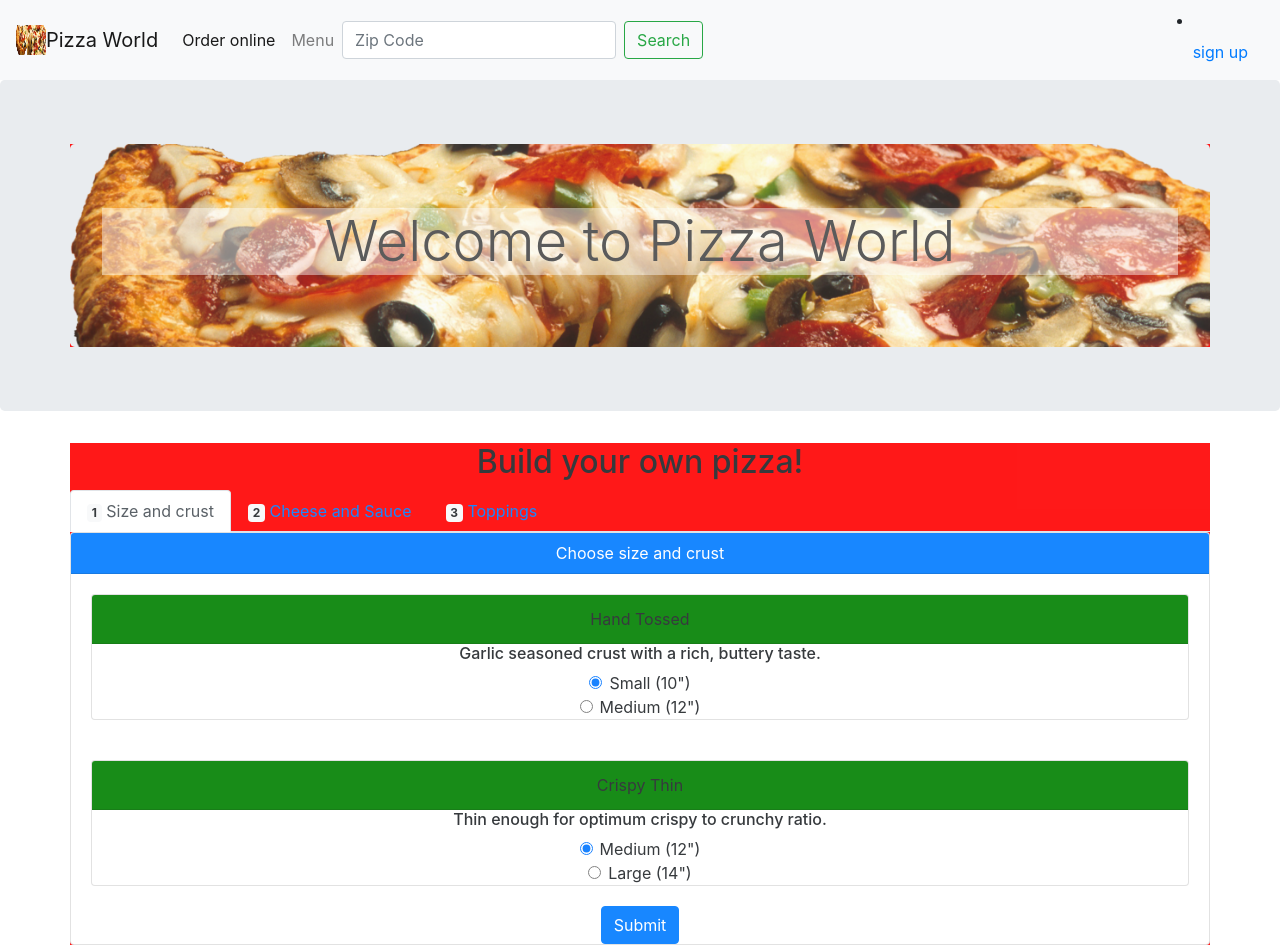
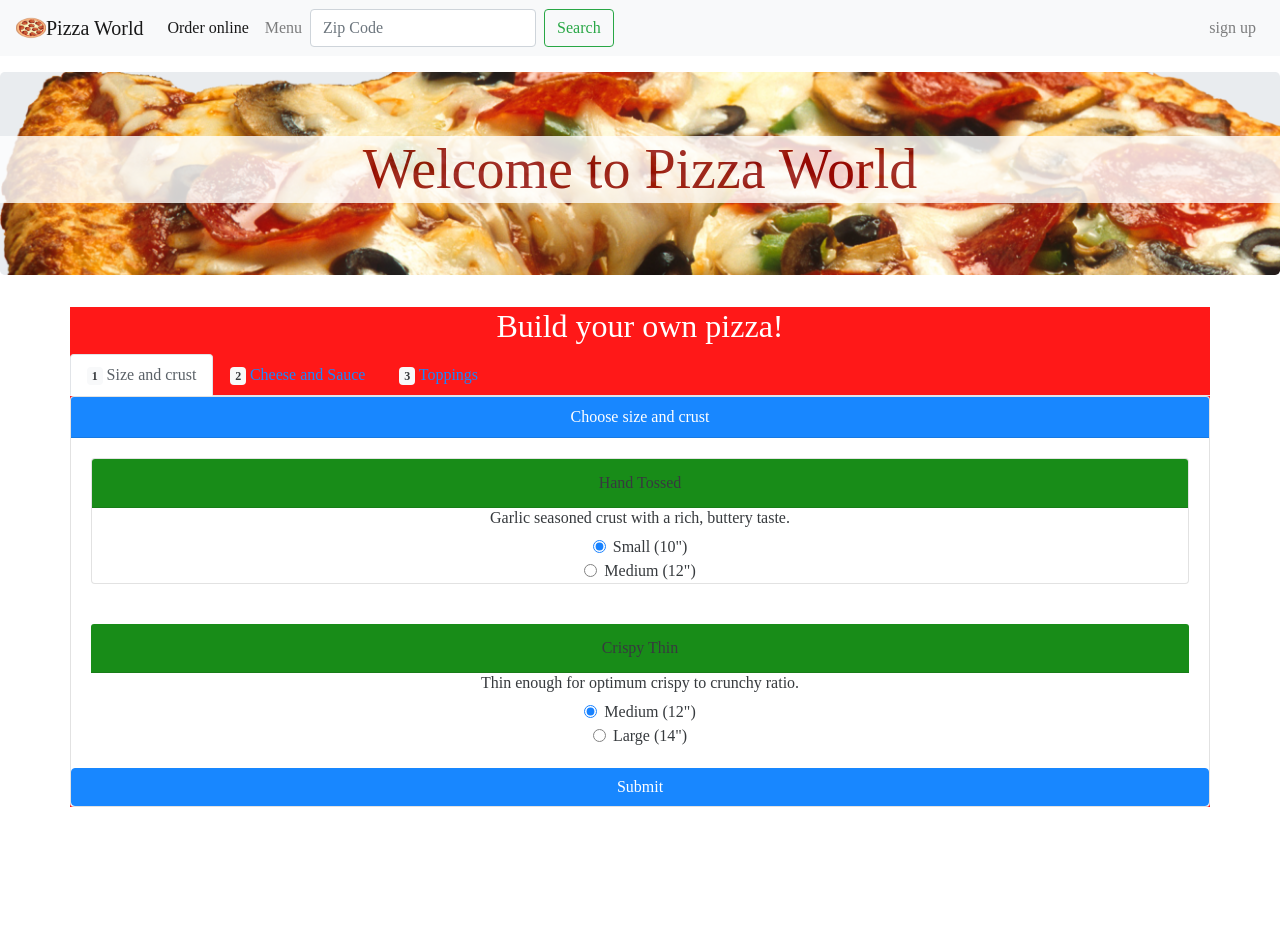
Before and after one commit to emihhorn/codeup-web-exercises, a plain HTML site: page order-pizza.html in a window 1280 px wide. After the commit the page ends 807 px from the top, so only its background shows below. Drawn offline with nearby package versions, Linux system fonts and the light colour scheme; a web font is replaced by a local one.

Commit message:
pizza1,2,3

```diff
--- a/css/custom.css
+++ b/css/custom.css
@@ -1,17 +1,25 @@
+
+@import url('https://fonts.googleapis.com/css2?family=Yusei+Magic&display=swap');
+
+*{
+    font-family: 'Yusei Magic';
+}
 h1{
     text-align: center;
-    background-color: rgba(255, 255, 255, 0.45);
-    color: #4c4c4c;
+    background-color: darkgreen;
+    color: darkred;
     padding-left: 0;
     padding-right: 0;
 }
 
 .jumbotron {
     background-size: cover;
+   ;
 }
 
 .container {
     background-color: red;
+    background-size: 100%;
     opacity: 90%;
     text-align: center;
     width: 100%;
@@ -19,6 +27,10 @@ h1{
     margin-bottom: auto;
     padding:0;
 }
+h2{
+color: #FFFFFF;
+}
+
 .list-group {
     list-style: none;
 }
@@ -29,14 +41,17 @@ h1{
 .card-header {
     background-color: green;
 }
+
+
+
 .dropdown-header {
     background-color: darkred;
 }
 
-#
+
 
 .display-4 {
     background: white;
+    background-size: 100%;
     opacity: 80%;
-    background-size: 100%;
 }
--- a/order-pizza.html
+++ b/order-pizza.html
@@ -7,19 +7,20 @@
           integrity="sha384-9aIt2nRpC12Uk9gS9baDl411NQApFmC26EwAOH8WgZl5MYYxFfc+NcPb1dKGj7Sk" crossorigin="anonymous">
     <link rel="stylesheet" href="css/custom.css">
     <meta name="viewport" content="width=device-width, initial-scale=1">
-<style>
+</head>
 
-</style>
 
+<body>
     <nav class="navbar navbar-expand-lg navbar-light bg-light">
-        <img src="img/pizza.png" width="30" height="30" alt="">
+        <img src="img/pizza1.png" width="30" height="30" alt="">
         <a class="navbar-brand" href="#">Pizza World</a>
         <button class="navbar-toggler" type="button" data-toggle="collapse" data-target="#navbarSupportedContent" aria-controls="navbarSupportedContent" aria-expanded="false" aria-label="Toggle navigation">
             <span class="navbar-toggler-icon"></span>
         </button>
 
         <div class="collapse navbar-collapse" id="navbarSupportedContent">
-            <ul class="navbar-nav mr-auto">
+            <ul class="navbar-nav mr-auto w-100">
+
                 <li class="nav-item active">
                     <a class="nav-link" href="#">Order online <span class="sr-only">(current)</span></a>
                 </li>
@@ -27,41 +28,32 @@
                     <a class="nav-link" href="#">Menu</a>
                 </li>
 
-                <form class="form-inline my-2 my-lg-0">
+                <form class="form-inline my-2 my-lg-0 mr-auto" >
                     <input class="form-control mr-sm-2" type="search" placeholder="Zip Code" aria-label="Search">
                     <button class="btn btn-outline-success my-2 my-sm-0" type="submit">Search</button>
                 </form>
+                    <li>
 
-<!--                -->
-<!--                <li class="nav-item dropdown">-->
-<!--                    <a class="nav-link dropdown-toggle" href="#" id="navbarDropdown" role="button" data-toggle="dropdown" aria-haspopup="true" aria-expanded="false">-->
-<!--                        Dropdown-->
-<!--                    </a>-->
-<!--                    <div class="dropdown-menu" aria-labelledby="navbarDropdown">-->
-<!--                        <a class="dropdown-item" href="#">Action</a>-->
-<!--                        <a class="dropdown-item" href="#">Another action</a>-->
-<!--                        <div class="dropdown-divider"></div>-->
-<!--                        <a class="dropdown-item" href="#">Something else here</a>-->
-<!--                    </div>-->
-
+                         <a href="" class="nav-link">sign up</a>
+                    </li>
             </ul>
             </li>
-            <li class="nav-item">
-                <a class="nav-link sign up" href="#" tabindex="-1" aria="true">sign up</a>
-            </li>
+
         </div>
     </nav>
+<main>
+    <header>
 
-    <div class="jumbotron">
-        <div class="container">
-            <div class="jumbotron <!--vh-200--> mb-0" style="background-image: url(img/pizza.png);">
-
+            <div class="jumbotron px-0 mt-3 " style="background-image: url(img/pizza.png);">
+                <div class="d-sm-none"></div>
+                <div class="d-none d-md-block"></div>
                 <h1 class="display-4">Welcome to Pizza World</h1>
             </div>
-        </div>
-    </div>
-    <div class="d-sm-none"></div>
-    <div class="d-none d-md-block"></div>
+
+
+
+    </header>
+</main>
     <div class="container">
         <!-- Content here --> <h2>Build your own pizza!</h2>
 
@@ -109,7 +101,6 @@
                     </div>
                 </div>
                 <div class="card-body">
-                    <div class="card" style="width: 100%;">
                         <div class="card-header">
                             Crispy Thin
                         </div>
@@ -137,8 +128,7 @@
     </div>
 
 
-</head>
-<body>
+</body>
 
 
 <script src="https://cdn.jsdelivr.net/npm/bootstrap@4.5.3/dist/js/bootstrap.bundle.min.js" integrity="sha384-ho+j7jyWK8fNQe+A12Hb8AhRq26LrZ/JpcUGGOn+Y7RsweNrtN/tE3MoK7ZeZDyx" crossorigin="anonymous"></script>
```
Also changed, not shown: img/italian-chef.jpg (added), img/pepperoni_icon.png (added), img/pizza1.png (added).
